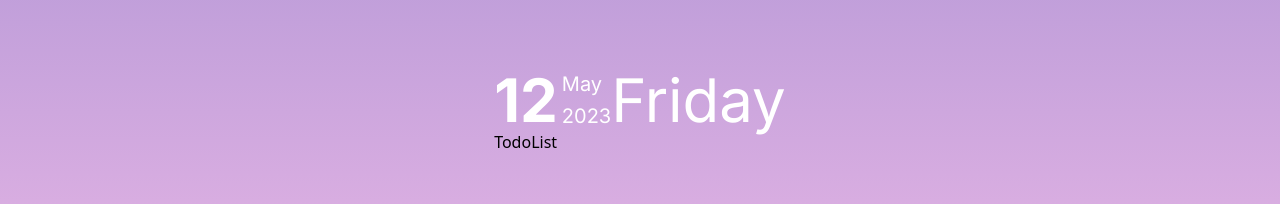
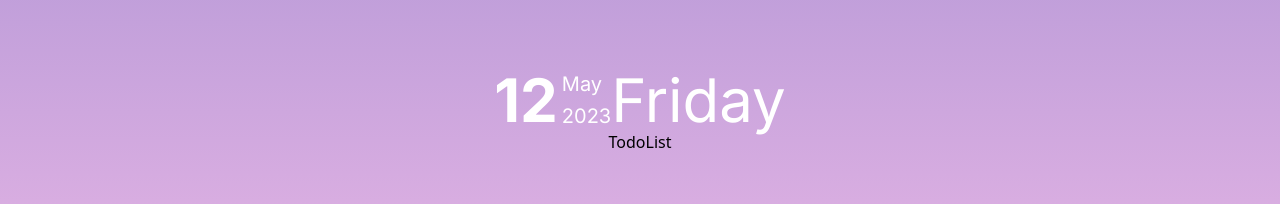
Before and after one commit to blurridge/forget-me-not-app, a React (Vite) app in the folder client/: page / in a window 1280 px wide. Shown: the part 288-492 px from the top of the page. Built offline with nearby package versions, Linux system fonts and the light colour scheme.

Commit message:
[CHORE] Rearranged layout for TodoPage

```diff
--- a/client/src/components/DateInfo.tsx
+++ b/client/src/components/DateInfo.tsx
@@ -1,7 +1,14 @@
 import React, { useEffect, useState } from "react";
 
+type DateProp = {
+  day: string;
+  month: string;
+  year: string;
+  dayWeek: string;
+};
+
 export const DateInfo = () => {
-  const [dateState, setDateState] = useState({
+  const [dateState, setDateState] = useState<DateProp>({
     day: new Date().toLocaleDateString("en-GB", {
       day: "numeric",
     }),
@@ -35,6 +42,7 @@
       0
     );
   }, []);
+
   return (
     <>
       <div className="flex justify-between text-white font-main">
--- a/client/src/layouts/TodoWindow.tsx
+++ b/client/src/layouts/TodoWindow.tsx
@@ -1,14 +1,12 @@
-import React from 'react'
-import { DateInfo } from '../components/DateInfo'
-import { TodoList } from '../components/TodoList'
+import React from "react";
+import { TodoList } from "../components/TodoList";
 
 export const TodoWindow = () => {
   return (
     <>
-    <div className="flex flex-col">
-      <DateInfo />
-      <TodoList />
-    </div>
+      <div className="flex flex-col ">
+        <TodoList />
+      </div>
     </>
-  )
-}
+  );
+};
--- a/client/src/pages/TodoPage.tsx
+++ b/client/src/pages/TodoPage.tsx
@@ -1,12 +1,14 @@
-import React from 'react'
-import { TodoWindow } from '../layouts/TodoWindow'
+import React from "react";
+import { TodoWindow } from "../layouts/TodoWindow";
+import { DateInfo } from "../components/DateInfo";
 
 export const TodoPage = () => {
   return (
     <>
-      <div className="flex items-center justify-center bg-purple-gradient bg-cover h-screen">
+      <div className="flex flex-col items-center justify-center bg-purple-gradient bg-cover h-screen">
+        <DateInfo />
         <TodoWindow />
       </div>
     </>
-  )
-}
+  );
+};
```
